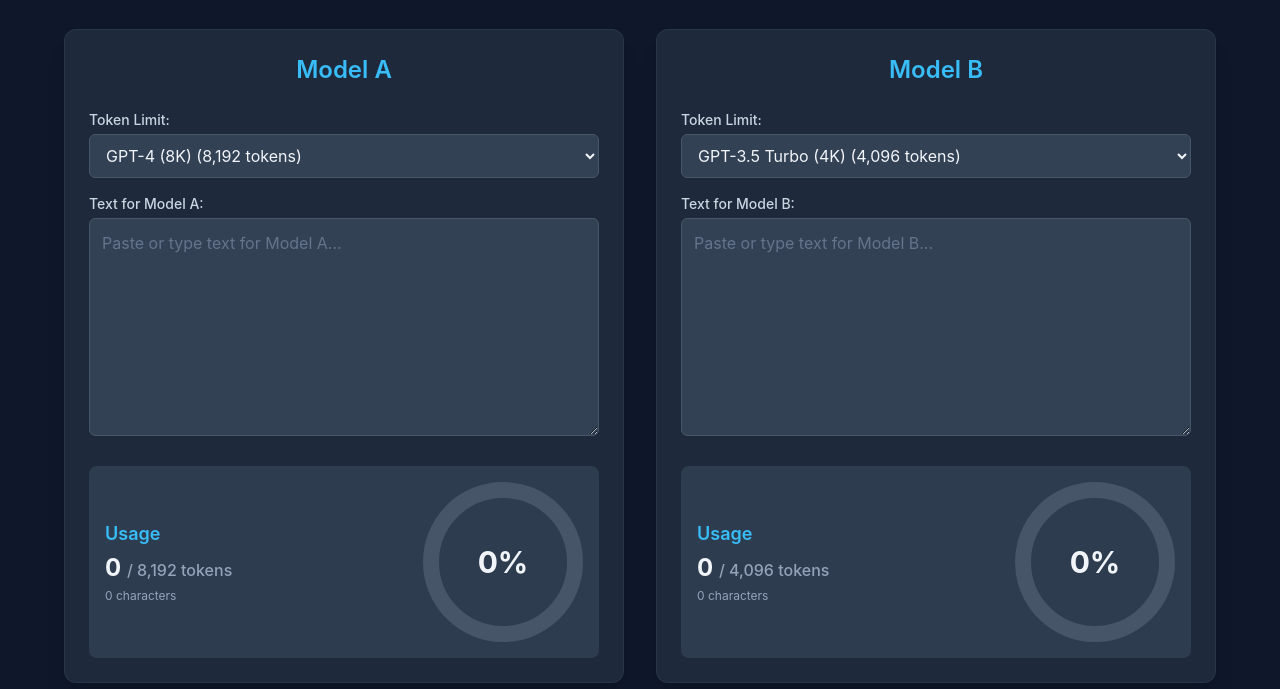
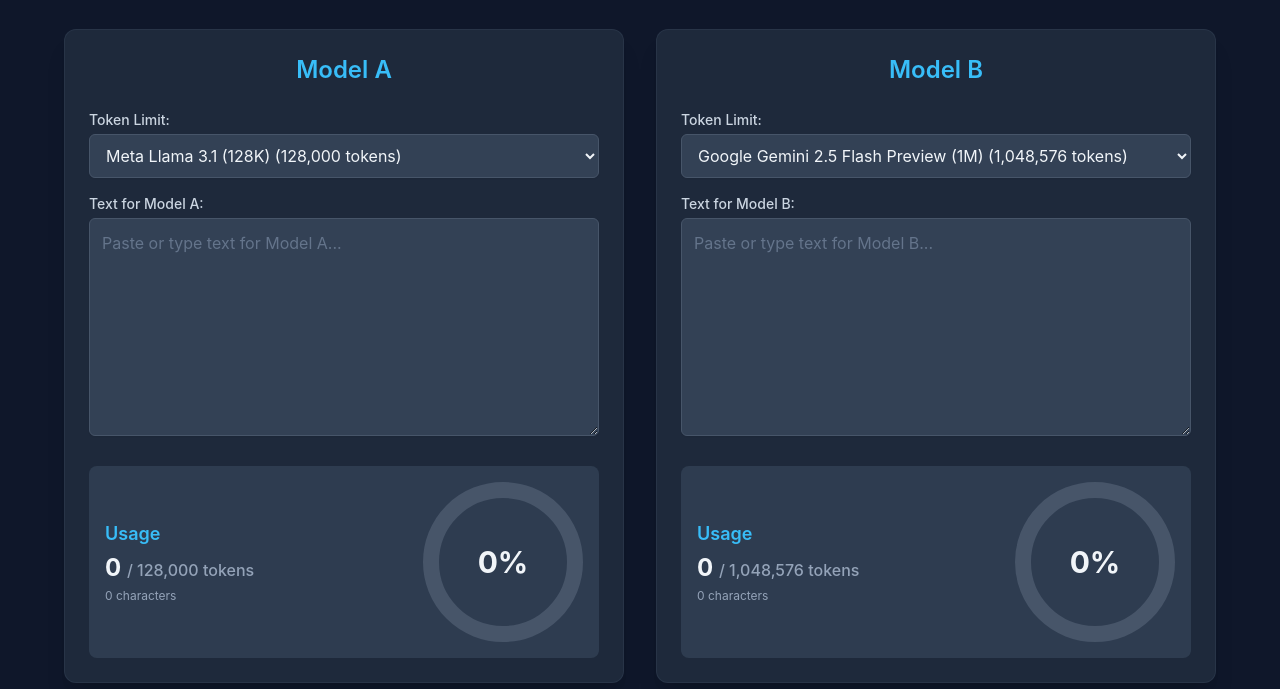
Before and after one commit to Radical-Coder/learning-is-radical, a plain HTML site: page context-visualizer.html in a window 1280 px wide. Shown: the part 111-800 px from the top of the page. Drawn offline with nearby package versions, Linux system fonts and the light colour scheme.

Commit message:
Update context-visualizer.html

```diff
--- a/context-visualizer.html
+++ b/context-visualizer.html
@@ -66,11 +66,13 @@
             </div>
 
             <p class="text-center text-xs text-slate-500 pt-4">
-                Estimation: 1 token ≈ {{ CHARS_PER_TOKEN }} characters. Actual tokenization may vary per model.
+                Estimation: 1 token ≈ {{ CHARS_PER_TOKEN }} characters. Actual tokenization may vary per model.<br>
+                *Model context windows based on publicly available information (April 2025). Gemini 2.5 models listed are currently in Preview status.
             </p>
         </div>
         <footer class="text-center mt-12 text-slate-500 text-sm">
             <p>A tool for comparing LLM context window usage.</p>
+            <p>Model data current as of: April 29, 2025</p>
         </footer>
     </div>
 
@@ -78,14 +80,15 @@
     <script>
         const { createApp, ref, computed, defineComponent } = Vue;
 
+        // Updated list reflecting current leading models (April 29, 2025)
         const TOKEN_LIMIT_OPTIONS = [
-            { label: 'GPT-3.5 Turbo (4K)', value: 4096 },
-            { label: 'GPT-4 (8K)', value: 8192 },
-            { label: 'GPT-3.5 Turbo (16K)', value: 16384 },
-            { label: 'GPT-4 (32K)', value: 32768 },
-            { label: 'GPT-4 Turbo (128K)', value: 128000 },
-            { label: 'Claude 3 Opus (200K)', value: 200000 },
-            { label: 'Gemini 1.5 Pro (1M)', value: 1000000 },
+            { label: 'Mistral Large (32K)', value: 32768 },
+            { label: 'Meta Llama 3.1 (128K)', value: 128000 },
+            { label: 'OpenAI GPT-4o (128K)', value: 128000 },
+            { label: 'Anthropic Claude 3.5 Sonnet (200K)', value: 200000 },
+            // Updated Gemini Models based on Preview versions (April 2025)
+            { label: 'Google Gemini 2.5 Flash Preview (1M)', value: 1048576 }, // Using 1024*1024
+            { label: 'Google Gemini 2.5 Pro Preview (1M)', value: 1048576 },  // Using 1024*1024
         ];
 
         const CHARS_PER_TOKEN = 4; // Basic estimation
@@ -176,7 +179,9 @@
 
                 const percentageUsed = computed(() => {
                     if (totalTokenLimit.value === 0) return 0;
-                    return Math.min((currentTokensUsed.value / totalTokenLimit.value) * 100, 100);
+                    // Ensure percentage doesn't exceed 100 visually, even if tokens exceed limit
+                    const rawPercentage = (currentTokensUsed.value / totalTokenLimit.value) * 100;
+                    return Math.min(rawPercentage, 100);
                 });
 
                 const isOverLimit = computed(() => currentTokensUsed.value > totalTokenLimit.value);
@@ -208,7 +213,7 @@
                     handleLimitChangeInternal,
                     handleInputChangeInternal,
                     formatNumber,
-                    // Constants/Props
+                    // Constants/Props passed through
                     CHARS_PER_TOKEN,
                 };
             },
@@ -227,8 +232,7 @@
                                 @change="handleLimitChangeInternal"
                                 class="w-full bg-slate-700 border border-slate-600 text-slate-100 rounded-md shadow-sm py-2.5 px-3 focus:outline-none focus:ring-2 focus:ring-sky-500 focus:border-sky-500"
                             >
-                                <option v-for="option in tokenLimitOptions" :key="option.value" :value="option.value">
-                                    {{ option.label }} ({{ formatNumber(option.value) }} tokens)
+                                <option v-for="option in tokenLimitOptions" :key="option.label" :value="option.value"> {{ option.label }} ({{ formatNumber(option.value) }} tokens)
                                 </option>
                             </select>
                         </div>
@@ -276,42 +280,30 @@
         // === Main Vue App ===
         const app = createApp({
             setup() {
+                // Updated defaults to reflect current models (GPT-4o vs Gemini 2.5 Pro Preview)
                 const modelConfigs = ref([
-                    { id: 'modelA', name: 'Model A', totalTokenLimit: TOKEN_LIMIT_OPTIONS[1].value, inputText: '' },
-                    { id: 'modelB', name: 'Model B', totalTokenLimit: TOKEN_LIMIT_OPTIONS[0].value, inputText: '' },
+                     // Default to GPT-4o (128K) - Index 2
+                    { id: 'modelA', name: 'Model A', totalTokenLimit: TOKEN_LIMIT_OPTIONS[2].value, inputText: '' },
+                     // Default to Gemini 2.5 Pro Preview (1M) - Index 5
+                    { id: 'modelB', name: 'Model B', totalTokenLimit: TOKEN_LIMIT_OPTIONS[5].value, inputText: '' },
                 ]);
 
                 const handleModelLimitChange = ({ id, limit }) => {
-                    // No need to update state here as ModelVisualizer handles its own limit state now
-                    // This handler remains if you needed parent-level logic based on the change
+                    // Parent logic can be added here if needed in response to a limit change
                     // console.log(`Limit changed for ${id}: ${limit}`);
                 };
 
                 const handleModelInputChange = ({ id, text }) => {
-                    // No need to update state here as ModelVisualizer handles its own input state now
-                    // This handler remains if you needed parent-level logic based on the change
+                    // Parent logic can be added here if needed in response to an input change
                     // console.log(`Input changed for ${id}: ${text.length} chars`);
-
-                    // Example: Sync input between models (optional)
-                    // syncInputAcrossModels(id, text);
                 };
-
-                 // Optional: Function to sync text between models if desired
-                const syncInputAcrossModels = (sourceId, text) => {
-                     modelConfigs.value = modelConfigs.value.map(config => {
-                         // If you uncomment this, also change ModelVisualizer to accept inputText as a prop again
-                         // and emit 'update:inputText' or similar instead of handling it internally.
-                         // This current setup keeps each visualizer independent.
-                         return config.id !== sourceId ? { ...config, inputText: text } : config;
-                     });
-                 };
 
 
                 return {
                     modelConfigs,
                     handleModelLimitChange,
                     handleModelInputChange,
-                    TOKEN_LIMIT_OPTIONS, // Make available to template if needed
+                    TOKEN_LIMIT_OPTIONS, // Make available to template
                     CHARS_PER_TOKEN      // Make available to template
                 };
             }
```
